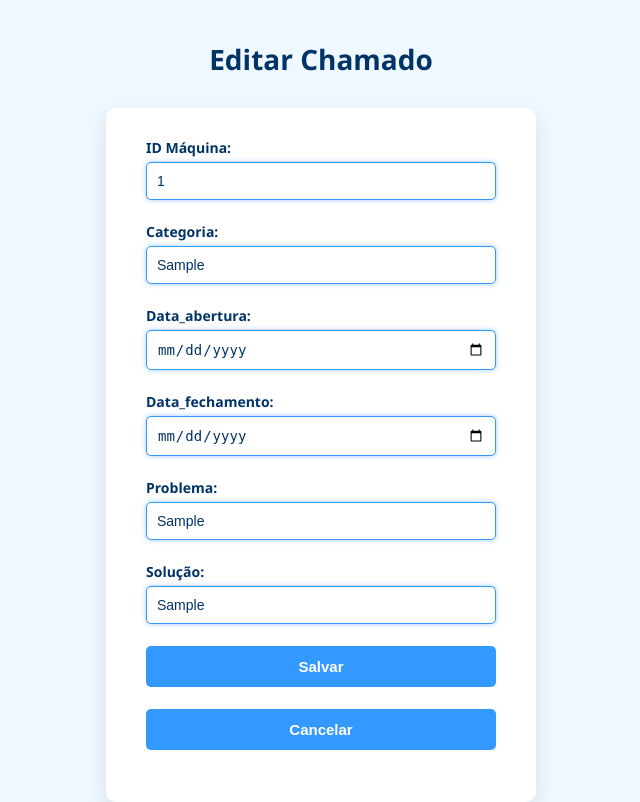
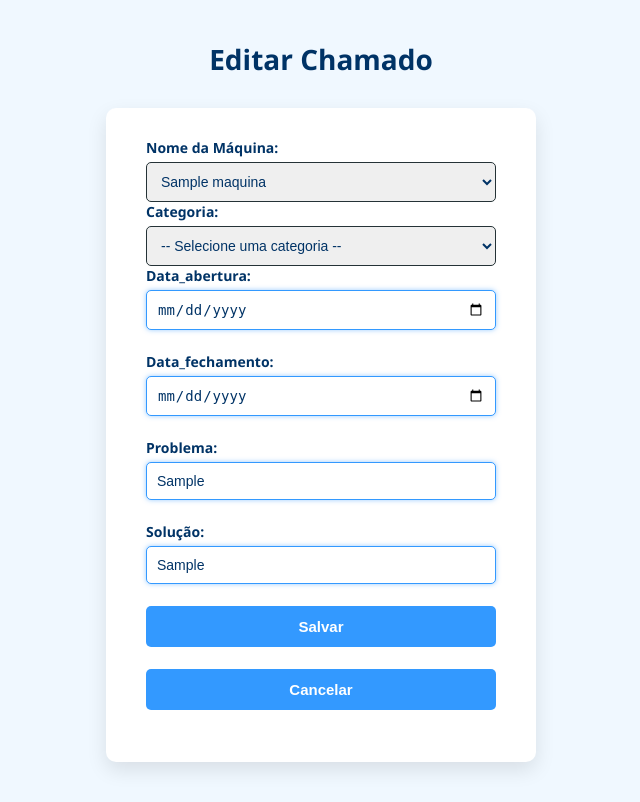
Before and after one commit to gustavorosa741/site-chamado, a PHP site: page /Relatorios/editar_chamado.php?id=1 in a window 1280 px wide. Shown: the whole page, without its empty margins (319-959 px from the left). After the commit the page ends 770 px from the top, so only its background shows below. Run offline with PHP 8.4, Linux system fonts and the light colour scheme; the visitor is signed in with stand-in values (Sample User, id 1); tables that the repository leaves empty or names only in its code hold one stand-in row (values such as "Sample post").

Commit message:
ajusta de visualização

```diff
--- a/Relatorios/editar_chamado.php
+++ b/Relatorios/editar_chamado.php
@@ -42,6 +42,25 @@ if ($_SERVER['REQUEST_METHOD'] === 'POST') {
     $stmt->fetch();
     $stmt->close();
 }
+
+$maquinas = [];
+$sql_maquinas = "SELECT id, nome_maquina FROM maquina";
+$result = $conn->query($sql_maquinas);
+if ($result && $result->num_rows > 0) {
+    while ($row = $result->fetch_assoc()) {
+        $maquinas[] = $row;
+    }
+}
+
+$categoria_chamado = [];
+$sql_categoria = "SELECT id, categoria FROM categoria_chamado";
+$result = $conn->query($sql_categoria);
+    if ($result && $result->num_rows > 0) {
+        while ($row = $result->fetch_assoc()) {
+            $categoria_chamado[] = $row;
+        }
+    }
+
 ?>
 
 <!DOCTYPE html>
@@ -126,11 +145,29 @@ if ($_SERVER['REQUEST_METHOD'] === 'POST') {
 <h1>Editar Chamado</h1>
 
 <form class="form-container" action="" method="post">
-    <label for="id_maquina">ID Máquina:</label>
-    <input type="text" id="id_maquina" name="id_maquina" value="<?= htmlspecialchars($id_maquina) ?>" required><br>
+    <input type="hidden" name="id_maquina" value="<?= $id ?>">
+
+    <label for="maquina">Nome da Máquina:</label>
+    <select id="maquina" name="id_maquina" required>
+        <option value="">-- Selecione uma máquina --</option>
+        <?php foreach ($maquinas as $maquina): ?>
+            <option value="<?= htmlspecialchars($maquina['id']) ?>"
+                <?= ($maquina['id'] == $id_maquina) ? 'selected' : '' ?>>
+                <?= htmlspecialchars($maquina['nome_maquina']) ?>
+            </option>
+        <?php endforeach; ?>
+    </select>
 
     <label for="categoria">Categoria:</label>
-    <input type="text" id="categoria" name="categoria" value="<?= htmlspecialchars($categoria) ?>" required><br>
+    <select id="categoria" name="categoria" required>
+        <option value="">-- Selecione uma categoria --</option>
+        <?php foreach ($categoria_chamado as $cat): ?>
+            <option value="<?= htmlspecialchars($cat['id']) ?>"
+                <?= ($cat['id'] == $categoria) ? 'selected' : '' ?>>
+                <?= htmlspecialchars($cat['categoria']) ?>
+            </option>
+        <?php endforeach; ?>
+    </select>
 
     <label for="data_abertura">Data_abertura:</label>
     <input type="date" id="data_abertura" name="data_abertura" value="<?= htmlspecialchars($data_abertura) ?>" required><br>
```
Also changed, not shown: Relatorios/listar_chamados.php (+4 -4 lines).
